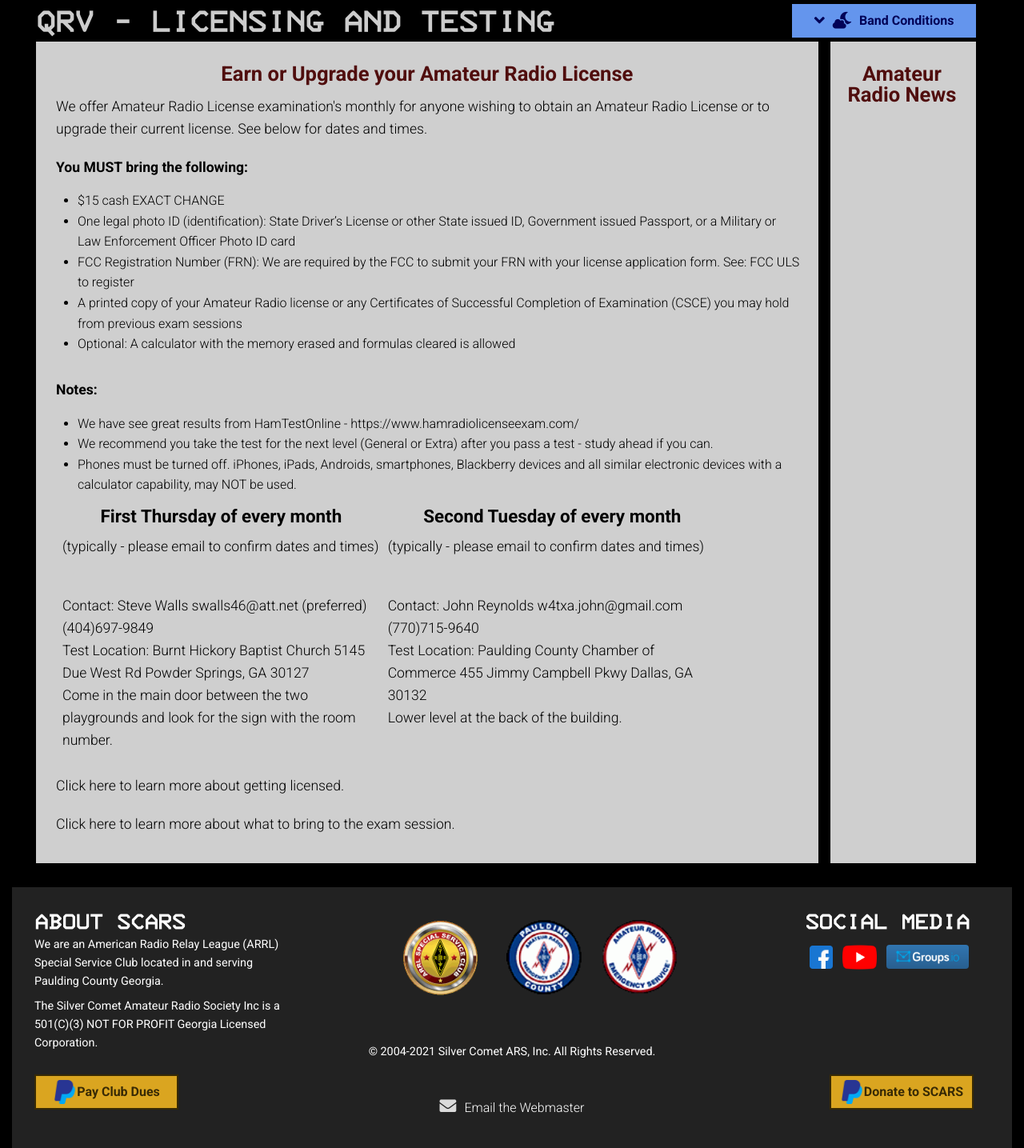
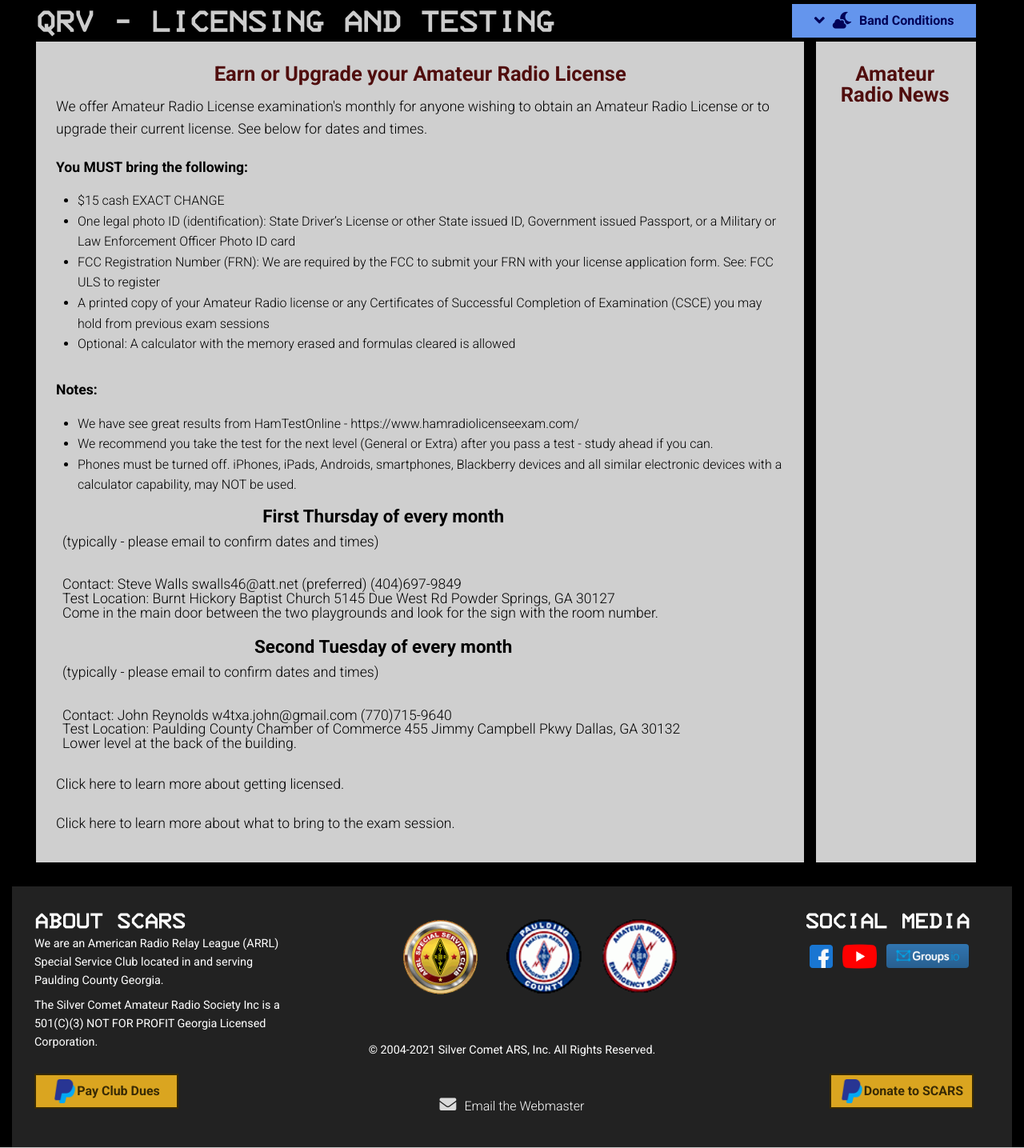
Before and after one commit to scars-webmaster/new-club-website, a PHP site: page /licensing-testing.php in a window 1280 px wide. Shown: the part 263-1698 px from the top of the page at 80% size. Run offline with PHP 8.4, Linux system fonts and the light colour scheme; some libraries are stand-ins or nearby versions.

Commit message:
update licensing page

```diff
--- a/css/style.css
+++ b/css/style.css
@@ -759,8 +759,10 @@ div.bcond:hover .bcond-info {
 
 .article-column-section {
   width: 90%;
-  display: flex;
+  display: flexbox;
   justify-content: space-between;
+  text-align: left;
+  line-height: 1;
   padding: 0.5rem;
   border-radius: 0px;
 }
@@ -776,7 +778,7 @@ td.rssdog {
   font-weight: 600;
   font-size: 1.1rem;
   line-height: 1;
-  color: black;
+  color: #500e0e;
   text-align: left;
 }
 
```
